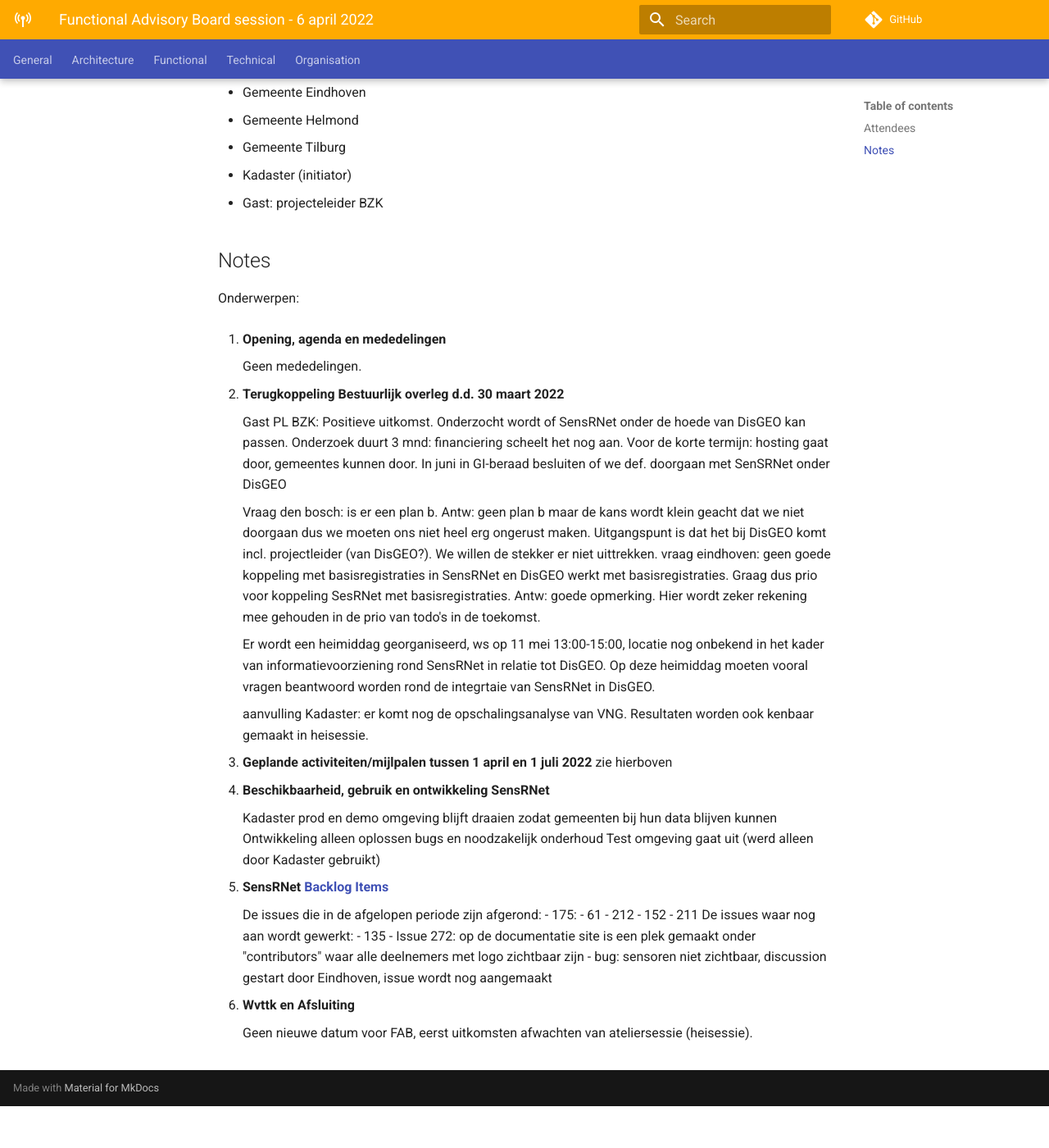
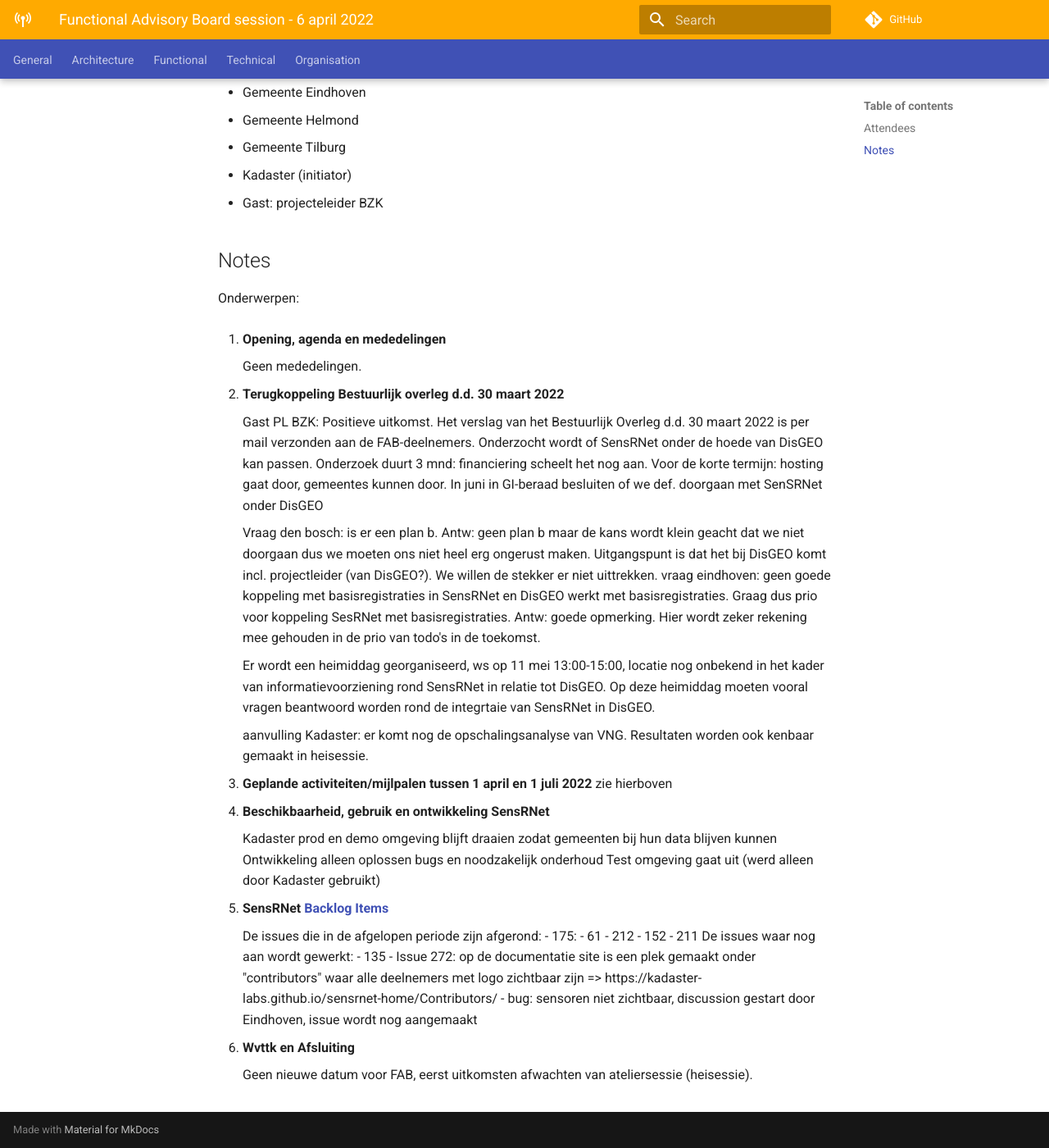
Before and after one commit to kadaster-labs/sensrnet-home, an MkDocs documentation site: the page built from docs/notes/2022-04-06-FAB-notes.md, in a window 1280 px wide and 1400 px high, scrolled down 470 px. Shown: the whole window at 82% size. Built offline with MkDocs 1.6.1 and Material for MkDocs 9.7.7, drawn with Linux system fonts in a browser that asks for light colours; comment, search, counter and statistics services are not loaded; before the commit the page ends 1819 px from its top, so only the background shows below that.

Commit message:
Update 2022-04-06-FAB-notes.md

```diff
--- a/docs/notes/2022-04-06-FAB-notes.md
+++ b/docs/notes/2022-04-06-FAB-notes.md
@@ -30,6 +30,7 @@ Onderwerpen:
 
      Gast PL BZK:
      Positieve uitkomst.
+     Het verslag van het Bestuurlijk Overleg d.d. 30 maart 2022 is per mail verzonden aan de FAB-deelnemers.
      Onderzocht wordt of SensRNet onder de hoede van DisGEO kan passen. Onderzoek duurt 3 mnd: financiering scheelt het nog aan.
      Voor de korte termijn: hosting gaat door, gemeentes kunnen door.
      In juni in GI-beraad besluiten of we def. doorgaan met SenSRNet onder DisGEO
@@ -64,6 +65,7 @@ Onderwerpen:
      De issues waar nog aan wordt gewerkt:
      - 135
      - Issue 272: op de documentatie site is een plek gemaakt onder "contributors" waar alle deelnemers met logo zichtbaar zijn
+        => https://kadaster-labs.github.io/sensrnet-home/Contributors/
      - bug: sensoren niet zichtbaar, discussion gestart door Eindhoven, issue wordt nog aangemaakt
 
 
```
